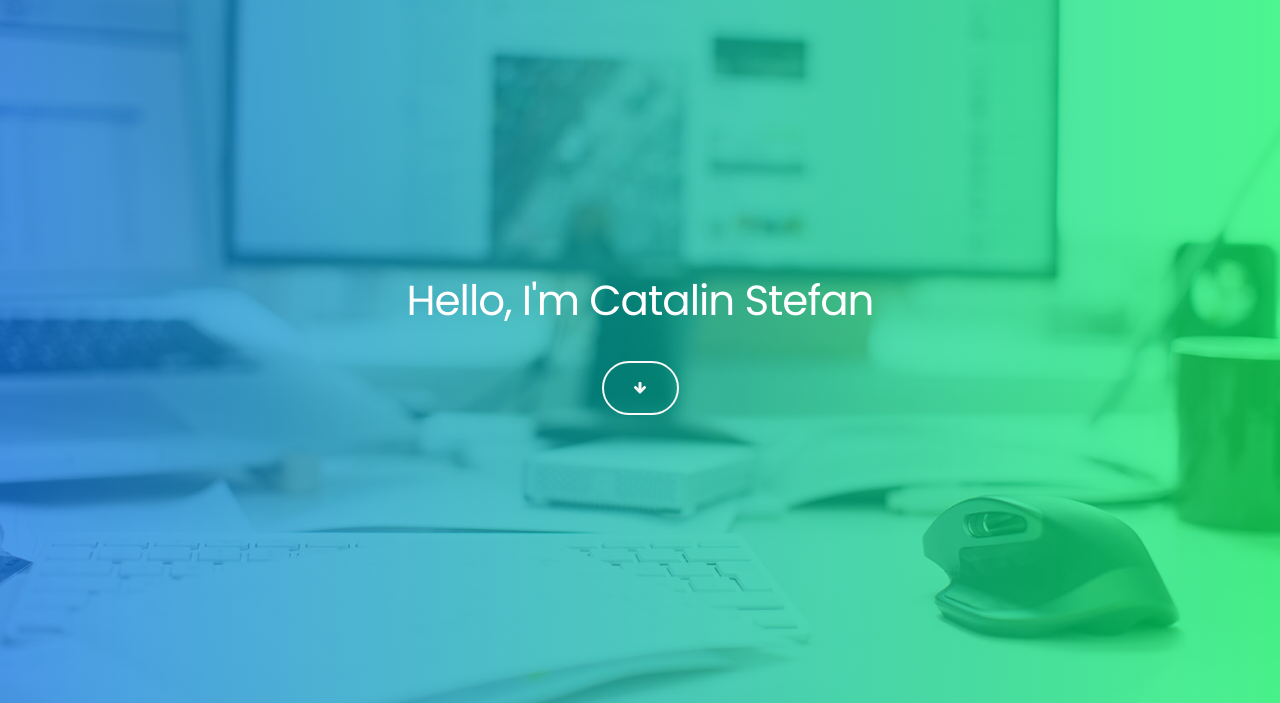
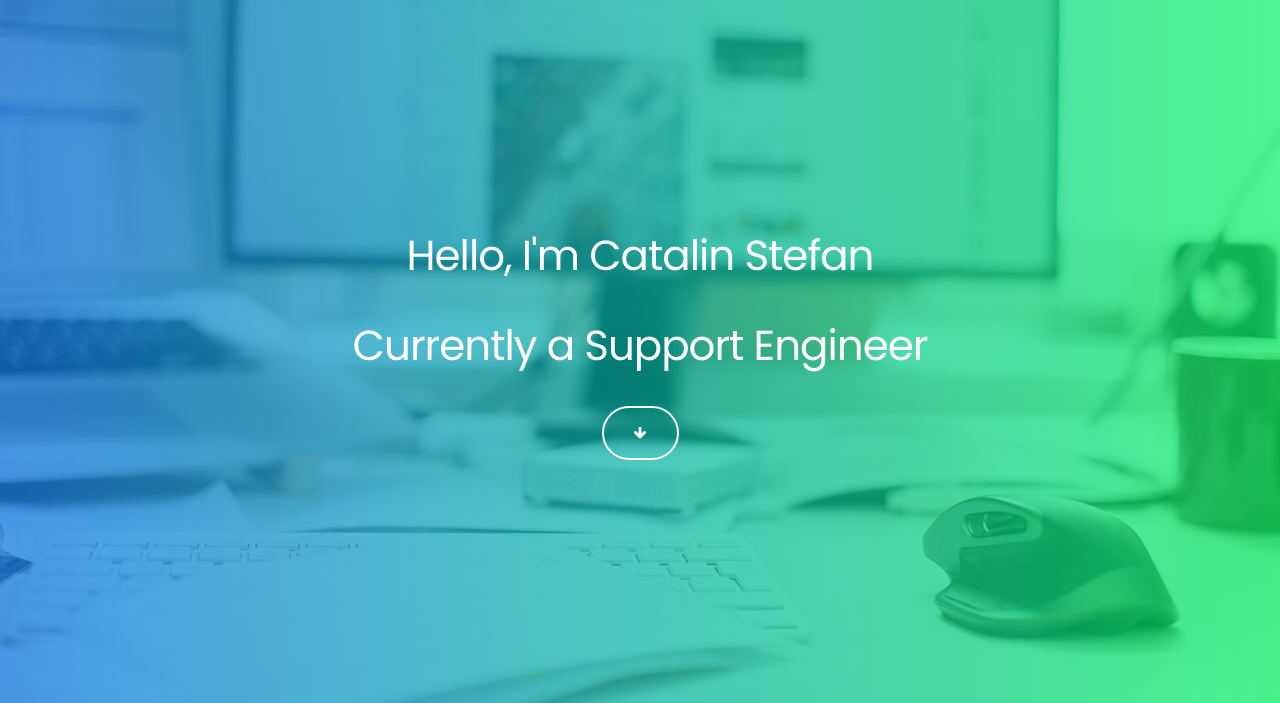
Before and after one commit to CatalinMihaiStefan/catalinmihaistefan.github.io, a plain HTML site: page index.html in a window 1280 px wide. Shown: the part 97-800 px from the top of the page. Drawn offline with Linux system fonts and the light colour scheme.

Commit message:
Update index.html

```diff
--- a/index.html
+++ b/index.html
@@ -77,6 +77,7 @@ http://www.templatemo.com/tm-509-hydro
                     <div class="col-xs-12 col-sm-12 col-md-12 col-lg-12 ">
                          <div class="home-info">
                               <h1>Hello, I'm Catalin Stefan<br> </h1>
+			       <h1>Currently a Support  Engineer <br> </h1>
                               <a href="#about" class="btn section-btn smoothScroll"><i class="fa fa-arrow-down"></i></a>
                               <!-- glyphicon glyphicon-menu-down -->
                               <!-- <span>
```
